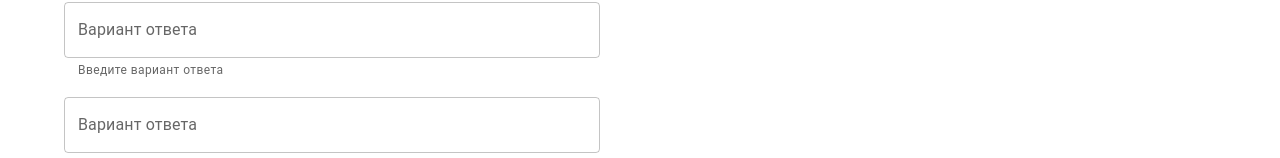
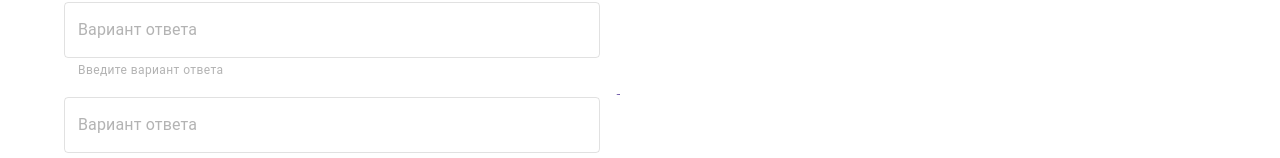
Before and after one commit to wbogatyrewa/EVoting, a React app: page /create in a window 1280 px wide. Both pictures are taken after a click on the button "Создать голосование". Shown: the part 304-462 px from the top of the page. Built offline with nearby package versions, Linux system fonts and the light colour scheme.

Commit message:
add loader to create voting

```diff
--- a/src/components/pages/CreateVotingPage/CreateVotingPage.tsx
+++ b/src/components/pages/CreateVotingPage/CreateVotingPage.tsx
@@ -10,6 +10,7 @@ import { DateTimeField } from "../../inputs/DateTimeField";
 import { createVoting } from "../../../scripts/createVoting";
 import dayjs, { Dayjs } from 'dayjs';
 import { signCreateVoting } from "../../../scripts/signCreateVoting";
+import { Loader } from "../../Loader";
 
 const theme = createTheme({
   palette: {
@@ -63,6 +64,7 @@ export const CreateVotingPage: FC<unknown> = () => {
   const [answers, setAnswers] = useState<string[]>(["", ""]);
   const [startDateTime, setStartDateTime] = useState<Dayjs | null>(dayjs('2023-05-01T08:00'));
   const [endDateTime, setEndDateTime] = useState<Dayjs | null>(dayjs('2023-05-02T00:00'));
+  const [showLoader, setShowLoader] = useState<boolean>(false);
 
   const handleChangeName = (event: React.ChangeEvent<HTMLInputElement>) => {
     setName(event.target.value);
@@ -86,6 +88,7 @@ export const CreateVotingPage: FC<unknown> = () => {
 
 
   const handleClickCreateVoting = () => {
+    setShowLoader(true);
     let votersArr = voters.split(", ");
     signCreateVoting({
       name: name,
@@ -101,17 +104,38 @@ export const CreateVotingPage: FC<unknown> = () => {
           endDateTime: endDateTime,
           voters: votersArr,
           proposalsNames: answers
-        }).then(address => console.log(address));
+        }).then(address => {
+          setShowLoader(false);
+          console.log(address);
+        });
       }
     });
   }
 
-  useEffect(() => console.log(startDateTime), [startDateTime]);
-
   return (
     <ThemeProvider theme={theme}>
       <Page title="Создание голосования" closed>
-        <Grid container spacing={10}>
+        <Grid container spacing={10} position={'relative'}>
+          {
+            showLoader ?
+            <Box sx={[
+              {
+                position: 'absolute',
+                zIndex: 2,
+                background: 'rgba(255, 255, 255, 0.5)',
+                top: 0,
+                right: 0,
+                bottom: 0,
+                left: 0,
+                display: 'flex',
+                alignItems: 'center',
+                justifyContent: 'center',
+              }
+            ]}>
+              <Loader />
+            </Box>
+            : null
+          }
           <Grid item xs={6}>
             <Box mb={2}>
               <Typography variant="subtitle1" color="text.primary" gutterBottom>Название</Typography>
--- a/src/components/pages/Page/Page.tsx
+++ b/src/components/pages/Page/Page.tsx
@@ -28,7 +28,7 @@ export const Page: FC<PageProps> = ({
 
   return (
     <Box>
-      <Grid container spacing={2}>
+      <Grid container spacing={2} position={'relative'} zIndex={5}>
         <Grid item xs={voted && closed ? 8 : voted ? 9 : 11}>
           <Typography variant="h4" mb={3}>{title}</Typography>
         </Grid>
```
